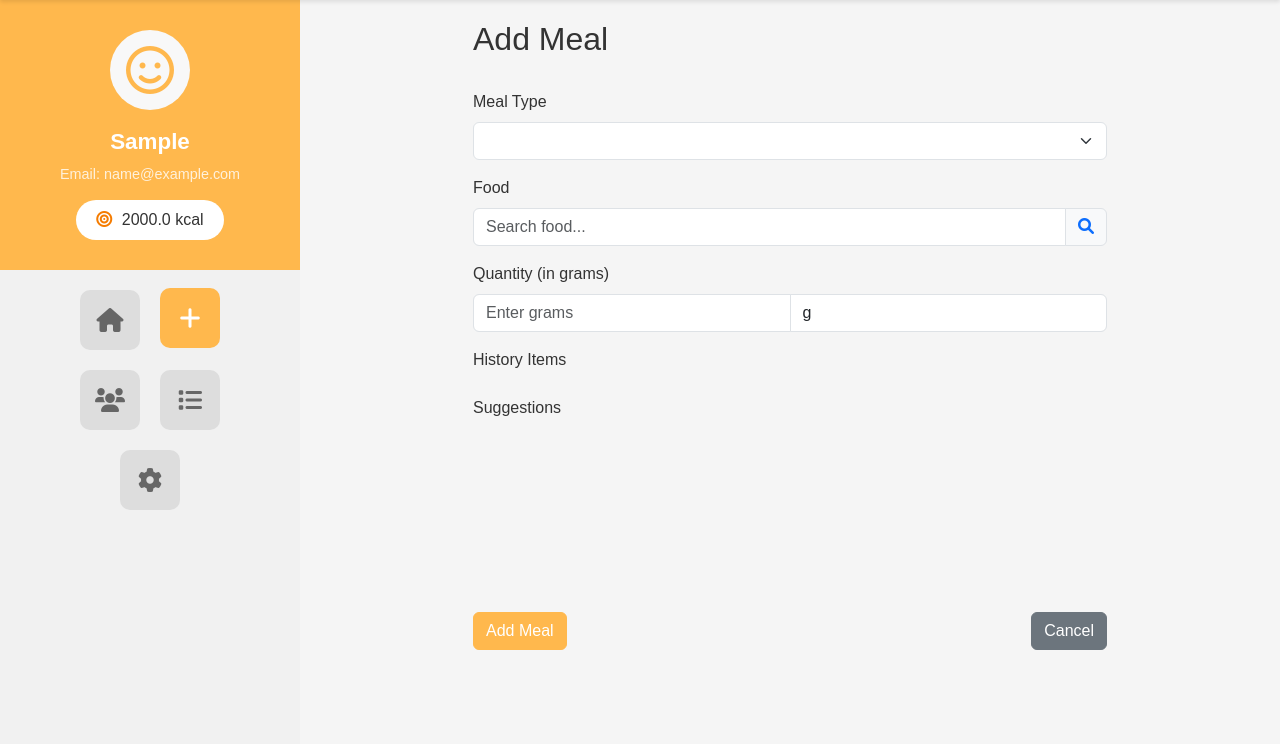
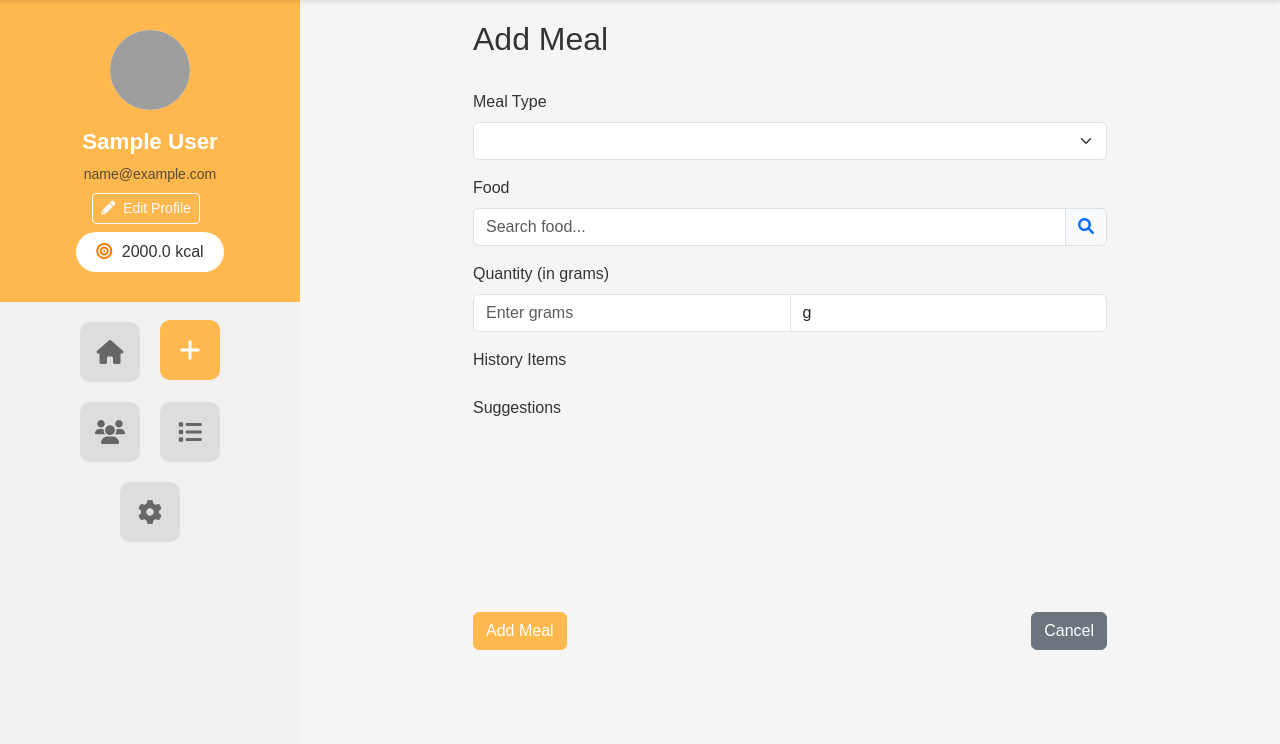
Before and after one commit to ocele/CITS5505, a Flask app: page /addMeal in a window 1280 px wide. Shown: the part 56-800 px from the top of the page. Run offline with Flask 3, Linux system fonts and the light colour scheme; the visitor is signed in with stand-in values (Sample User, id 1); data comes from the database, SQL or seed files in the repository; data that the repository does not hold is empty; some libraries are stand-ins or nearby versions; grey boxes are pictures that could not be loaded.

Commit message:
Update new funcation which allowed user to upload their img and change their name

```diff
--- a/app/forms.py
+++ b/app/forms.py
@@ -2,6 +2,7 @@ from flask_wtf import FlaskForm
 from wtforms.validators import DataRequired, ValidationError, Email, EqualTo, Length, NumberRange, Optional
 from wtforms import StringField, PasswordField, BooleanField, SubmitField, EmailField, SelectField, SearchField, DecimalField, FloatField, DateField,RadioField
 from wtforms_sqlalchemy.fields import QuerySelectField
+from flask_wtf.file import FileField, FileAllowed
 from app.models import User, FoodItem, MealType
 from datetime import date
 from flask_login import current_user
@@ -94,3 +95,11 @@ class ShareForm(FlaskForm):
     ], validators=[DataRequired()])
 
     submit = SubmitField('Search')
+
+class EditProfileForm(FlaskForm):
+    first_name = StringField('First Name', validators=[DataRequired(), Length(max=64)])
+    last_name = StringField('Last Name', validators=[DataRequired(), Length(max=64)])
+    avatar = FileField('Upload New Avatar', validators=[
+        FileAllowed(['jpg', 'png', 'jpeg', 'gif'], 'Images only!')
+    ])
+    submit = SubmitField('Save Changes')
--- a/app/routes/main.py
+++ b/app/routes/main.py
@@ -11,14 +11,15 @@ from datetime import datetime, timezone, timedelta, date
 from collections import defaultdict
 from pyecharts import options as opts
 from pyecharts.charts import Line, Bar, Pie, Pie
-import json
+import json, os, uuid
+from app.forms import EditProfileForm
+from werkzeug.utils import secure_filename
 
 bp = Blueprint('main', __name__)
 
 @bp.route('/')
 @bp.route('/index')
 def index():
-    return render_template('index.html', title='Home')
     return render_template('index.html', title='Home')
 
 @bp.get('/dashboard_home.html')
@@ -37,11 +38,16 @@ def dashboard():
         print(f"Error fetching recent logs for dashboard: {e}")
         recent_logs = []
 
+    edit_profile_form = EditProfileForm()
+    edit_profile_form.first_name.data = current_user.first_name
+    edit_profile_form.last_name.data = current_user.last_name
+
     return render_template('dashboard_home.html',
                            title='Dashboard',
                            recent_logs=recent_logs,
                            user=current_user,
-                           form=AddMealForm())
+                           form=AddMealForm(),
+                           edit_profile_form=edit_profile_form)
 
 def get_week_of_year(dt):
     iso_calendar = dt.isocalendar()
@@ -407,6 +413,7 @@ def api_goal_leaderboard():
 @login_required
 def addMeal():
     form = AddMealForm()
+    edit_profile_form = EditProfileForm()
     print(f"Choices after form init: {form.mealType.choices}")
 
     # --- History Items ---
@@ -458,7 +465,7 @@ def addMeal():
         form.unit.data = "g"
 
     print(f"Choices before render: {form.mealType.choices}")
-    return render_template('addMeal.html', form=form, foodFound=foodFound, historyItems=historyItemsNames, suggestions=suggestions_for_template)
+    return render_template('addMeal.html', form=form, foodFound=foodFound, historyItems=historyItemsNames, suggestions=suggestions_for_template, edit_profile_form=edit_profile_form)
 
 @bp.post('/addMeal')
 @login_required
@@ -512,8 +519,9 @@ def settings():
     form1 = AddMealTypeForm()
     form2 = SetGoalForm()
     form3 = AddNewProductForm()
+    edit_profile_form = EditProfileForm()
 
-    return render_template('settings.html', form1=form1, form2=form2, form3=form3)
+    return render_template('settings.html', form1=form1, form2=form2, form3=form3, edit_profile_form=edit_profile_form)
 
 @bp.post('/addMealType')
 @login_required
@@ -660,6 +668,7 @@ def share():
 
 @bp.route('/sharin_list')
 def sharing_list():
+    edit_profile_form = EditProfileForm()
     all_shares = ShareRecord.query \
         .filter_by(receiver_id=current_user.id) \
         .order_by(ShareRecord.timestamp.desc()) \
@@ -667,7 +676,7 @@ def sharing_list():
     unread_count = sum(1 for s in all_shares if not s.is_read)
     for share in all_shares:
         share.elapsed_time = time_ago(share.timestamp)
-    return render_template('sharing_list.html', shares=all_shares, unread_count=unread_count)
+    return render_template('sharing_list.html', shares=all_shares, unread_count=unread_count, edit_profile_form=edit_profile_form)
 
 @bp.route('/share/<int:share_id>')
 @login_required
@@ -699,6 +708,57 @@ def view_share(share_id):
 
     return render_template('share_detail.html', share=share, period_start=start, period_end=end)
 
+ALLOWED_EXTENSIONS = {'png', 'jpg', 'jpeg', 'gif'}
+
+def allowed_file(filename):
+    return '.' in filename and \
+           filename.rsplit('.', 1)[1].lower() in ALLOWED_EXTENSIONS
+
+@bp.route('/update_profile', methods=['POST'])
+@login_required
+def update_profile():
+
+    form = EditProfileForm()
+
+    if form.validate_on_submit():
+        current_user.first_name = form.first_name.data
+        current_user.last_name = form.last_name.data
+
+        f = form.avatar.data
+
+        if f and allowed_file(f.filename):
+            ext = f.filename.rsplit('.', 1)[1].lower()
+            random_filename = str(uuid.uuid4()) + '.' + ext
+            filename = secure_filename(random_filename)
+            upload_folder = os.path.join(current_app.root_path, 'static', 'avatars')
+            os.makedirs(upload_folder, exist_ok=True)
+            filepath = os.path.join(upload_folder, filename)
+            if current_user.avatar_filename:
+                old_filepath = os.path.join(upload_folder, current_user.avatar_filename)
+                if os.path.exists(old_filepath):
+                    try:
+                        os.remove(old_filepath)
+                    except OSError as e:
+                        print(f"Error removing old avatar {old_filepath}: {e}")
+            try:
+                f.save(filepath)
+                current_user.avatar_filename = filename
+            except Exception as e:
+                 flash(f'Error saving avatar file: {e}', 'danger')
+        try:
+            db.session.commit()
+            flash('Profile updated successfully!', 'success')
+        except Exception as e:
+            db.session.rollback()
+            flash(f'Error updating profile: {e}', 'danger')
+
+        return redirect(url_for('main.dashboard'))
+
+    else:
+        for field, errors in form.errors.items():
+            for error in errors:
+                flash(f"Error in {getattr(form, field).label.text}: {error}", 'warning')
+        return redirect(url_for('main.dashboard'))
 
 
 # def index():
--- a/app/templates/home_base.html
+++ b/app/templates/home_base.html
@@ -45,12 +45,71 @@
                 <!-- Profile Section -->
                 <div class="profile-section">
                     <div class="avatar">
-                        <i class="fa-regular fa-face-smile"></i>
+                        {% if current_user.is_authenticated and current_user.avatar_url %}
+                            <img src="{{ current_user.avatar_url }}" alt="User Avatar" class="img-fluid rounded-circle" style="width: 100px; height: 80px; object-fit: cover;">
+                        {% else %}
+                            <i class="fa-regular fa-face-smile fa-3x mb-2"></i>
+                        {% endif %}
                     </div>
-                    <div class="username">{{ current_user.first_name }}</div>
-                    <div class="userid">Email: {{ current_user.email }}</div>
-                    <div class="calorie-badge">
+                    <div class="username">{{ current_user.first_name or 'User' }} {{ current_user.last_name or '' }}</div>
+                    <div class="email text-muted small mb-2">{{ current_user.email }}</div>
+
+                    {# --- Edit Profile button --- #}
+                    <div class="button">
+                    <button type="button" class="btn btn-sm btn-outline-light me-2" data-bs-toggle="modal" data-bs-target="#editProfileModal">
+                        <i class="fa-solid fa-pencil me-1"></i> Edit Profile
+                    </button>
+                    </div>
+                    <div class="calorie-badge mt-2">
                         <i class="fa-solid fa-bullseye"></i> {{ current_user.target_calories }} kcal
+                    </div>
+                </div>
+
+                <!-- Edit Profile Modal -->
+                <div class="modal fade" id="editProfileModal" tabindex="-1" aria-labelledby="editProfileModalLabel" aria-hidden="true">
+                    <div class="modal-dialog">
+                    <div class="modal-content">
+                        <div class="modal-header">
+                        <h5 class="modal-title" id="editProfileModalLabel">Edit Profile</h5>
+                        <button type="button" class="btn-close" data-bs-dismiss="modal" aria-label="Close"></button>
+                        </div>
+                        <form method="POST" action="{{ url_for('main.update_profile') }}" enctype="multipart/form-data" novalidate>
+                            {{ edit_profile_form.hidden_tag() }}
+                            <div class="modal-body">
+
+                                <div class="mb-3">
+                                    {{ edit_profile_form.first_name.label(class="form-label") }}
+                                    {{ edit_profile_form.first_name(class="form-control") }}
+                                    {% for error in edit_profile_form.first_name.errors %} <span class="text-danger d-block">{{ error }}</span> {% endfor %}
+                                </div>
+                                <div class="mb-3">
+                                    {{ edit_profile_form.last_name.label(class="form-label") }}
+                                    {{ edit_profile_form.last_name(class="form-control") }}
+                                    {% for error in edit_profile_form.last_name.errors %} <span class="text-danger d-block">{{ error }}</span> {% endfor %}
+                                </div>
+
+                                <hr>
+
+                                <div class="mb-3">
+                                    {{ edit_profile_form.avatar.label(class="form-label") }}
+
+                                    {# --- Preview --- #}
+                                    <div class="mb-2 text-center">
+                                        <img id="avatarPreview" src="{{ current_user.avatar_url or url_for('static', filename='avatars/default_avatar.png') }}?{{ range(1, 1000) | random }}" alt="Avatar Preview" class="img-thumbnail" style="max-width: 100px; max-height: 100px; object-fit: cover;">
+                                    </div>
+
+                                    {{ edit_profile_form.avatar(class="form-control", id="avatarUploadInput") }}
+                                    {% for error in edit_profile_form.avatar.errors %} <span class="text-danger d-block">{{ error }}</span> {% endfor %}
+                                    <div class="form-text">Select a new image (jpg, png, gif). Preview will update above. Leave empty to keep current avatar.</div>
+                                </div>
+
+                            </div>
+                            <div class="modal-footer">
+                            <button type="button" class="btn btn-secondary" data-bs-dismiss="modal">Close</button>
+                            {{ edit_profile_form.submit(class="btn btn-primary") }}
+                            </div>
+                        </form>
+                    </div>
                     </div>
                 </div>
 
@@ -191,6 +250,35 @@
             alert(messages.join('\n'));
         }
     </script>
+    <script>
+        document.addEventListener('DOMContentLoaded', function() {
+
+    const avatarUploadInput = document.getElementById('avatarUploadInput');
+    const avatarPreview = document.getElementById('avatarPreview');
+
+    if (avatarUploadInput && avatarPreview) {
+        avatarUploadInput.addEventListener('change', function(event) {
+            const file = event.target.files[0];
+
+            if (file) {
+                const allowedTypes = ['image/jpeg', 'image/png', 'image/gif','image/jpg'];
+                if (allowedTypes.includes(file.type)) {
+                    const reader = new FileReader();
+
+                    reader.onload = function(e) {
+                        avatarPreview.src = e.target.result;
+                    }
+                    reader.readAsDataURL(file);
+                } else {
+                    alert('Invalid file type. Please select a JPG, PNG, or GIF image.');
+                    event.target.value = null;
+                }
+            } else {
+            }
+        });
+    }
+});
+    </script>
 </body>
 
 </html>
```
Also changed, not shown: app/models.py (+14 -0 lines), migrations/versions/451e05a64c36_add_avatar_filename_to_user_model.py (added, +55 -0 lines), app/static/avatars/e17d53cf-695c-4f9d-bd87-8797b61b9616.jpg (added).
